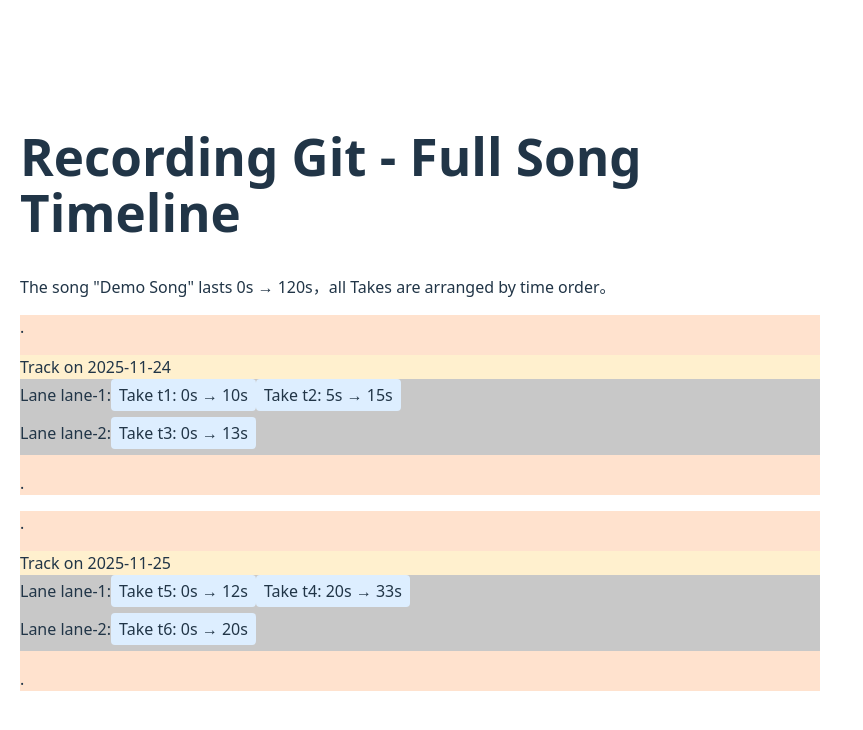
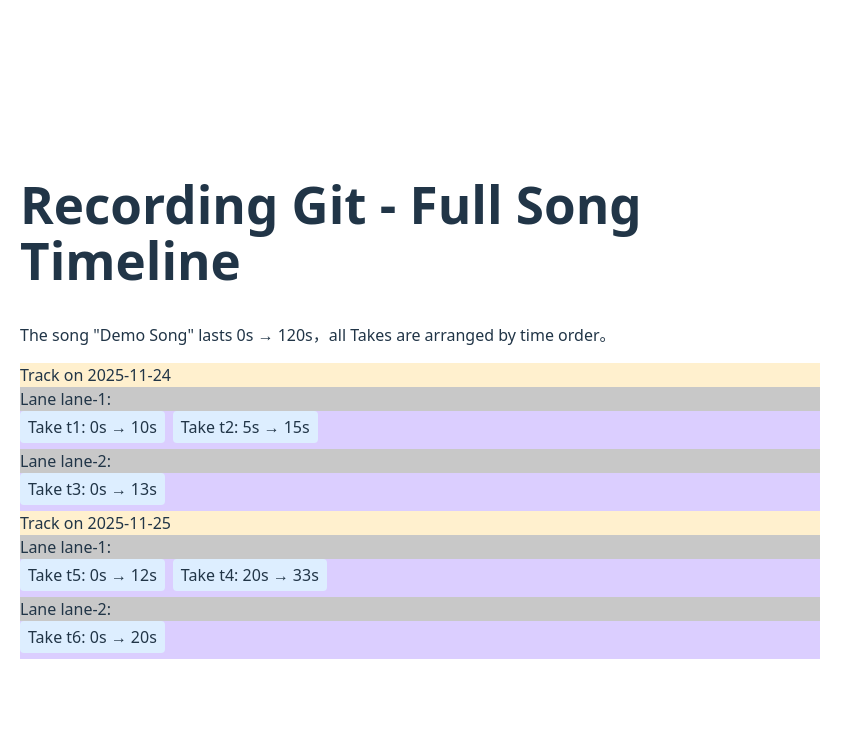
Before and after one commit to zhou98ch/music-git-frontend, a React (Vite) app in the folder music-git/: page / in a window 1280 px wide. Shown: the top 730 px of the page, without its empty margins (0-863 px from the left). Built offline with nearby package versions, Linux system fonts and the light colour scheme.

Commit message:
fix div key misusage

```diff
--- a/music-git/src/components/TrackView.tsx
+++ b/music-git/src/components/TrackView.tsx
@@ -21,10 +21,12 @@ export const TrackView : React.FC<TrackViewProps > = ({trackId, date, takes, tot
     }
     </div> */}
     <div className="track-row" style={{background: " #ffe2ceff"}}>
-        <p>.</p>
+        {/* <p>.</p> */}
         <div className="track-title" style={{background: " #fff0ceff"}}>Track on {trackId}</div>
         { Object.entries(lanes).map(([laneId, laneTakes])=> (
-            <div className="lane-row" key = {laneId} style={{background: " #c8c8c8ff"}}> Lane {laneId}:
+            <div className="lane-row" key = {laneId} style={{background: " #dbceffff"}}>
+                {/* <p>.</p> */}
+                <div className="lane-title" style={{background: " #c8c8c8ff"}}> Lane {laneId}: </div>
                 {
                     laneTakes.map((take) => (
                         <div className="take-block" key = {take.id} style={{
@@ -32,16 +34,17 @@ export const TrackView : React.FC<TrackViewProps > = ({trackId, date, takes, tot
                             background: "#ddeeff",
                             borderRadius: "4px",
                             display: "inline-block",
-                            gap: "8px",
+                            marginRight: "8px",
                             marginBottom: "6px",}}
                         > Take {take.id}: {take.startSec}s → {take.endSec}s </div>
                     ))
                 }
+                {/* <p>.</p> */}
             </div>
 
         ))
         }
-    <p>.</p>
+    {/* <p>.</p> */}
     </div>
     </>
     )
```
